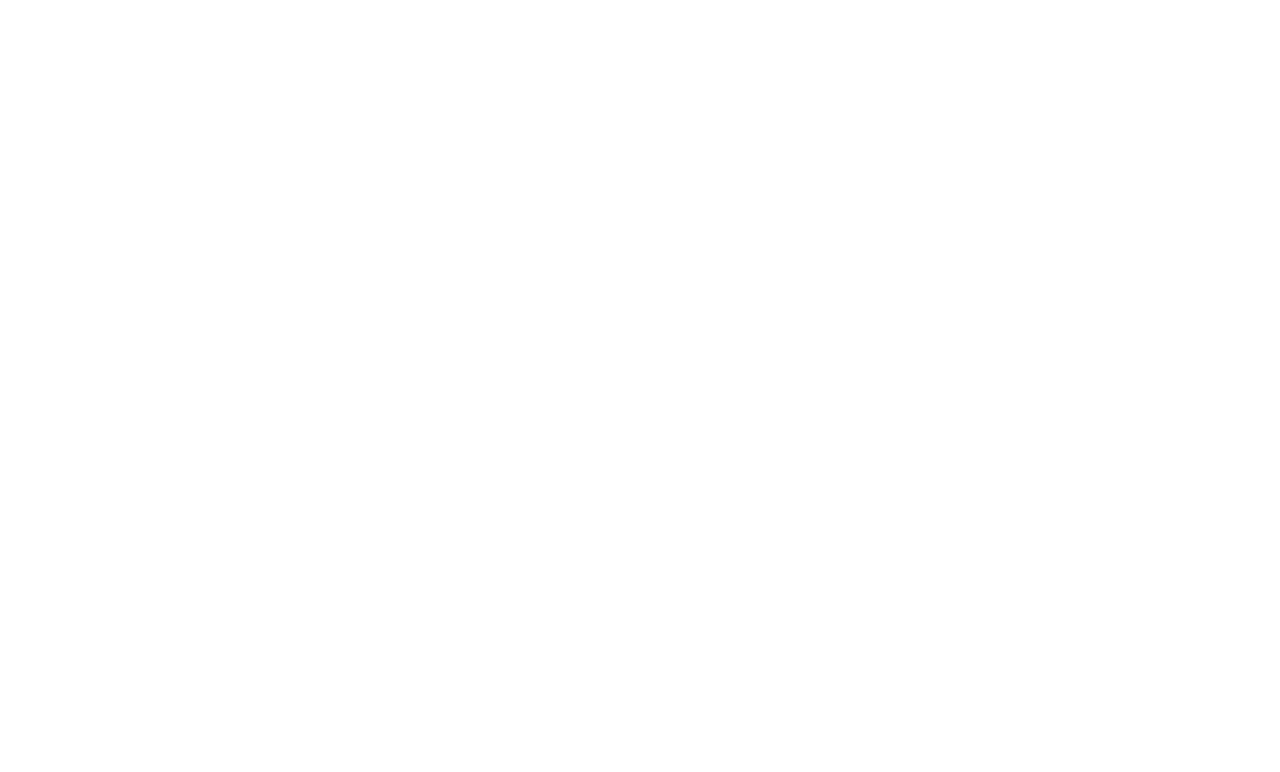
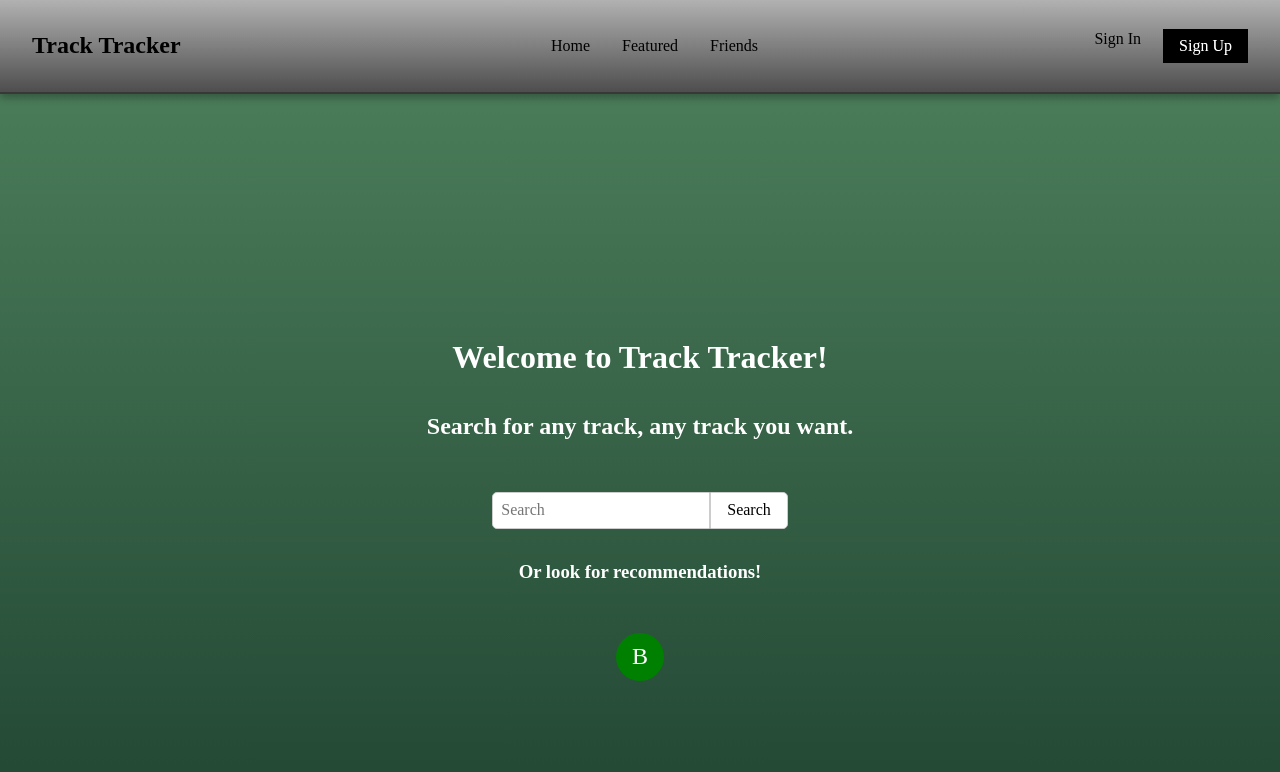
Before and after one commit to decBlazer/Track-Tracker-Frontend, a React (Create React App) app in the folder track-tracker/: page /search in a window 1280 px wide. Before the commit this address had no page. Shown: the top 772 px of the page. Built offline with nearby package versions, Linux system fonts and the light colour scheme.

Commit message:
Adding background colors

```diff
--- a/track-tracker/package.json
+++ b/track-tracker/package.json
@@ -8,6 +8,7 @@
     "@testing-library/react": "^13.4.0",
     "@testing-library/user-event": "^13.5.0",
     "html-webpack-plugin": "^5.6.0",
+    "normalize.css": "^8.0.1",
     "react": "^18.3.1",
     "react-dom": "^18.3.1",
     "react-router-dom": "^6.25.1",
--- a/track-tracker/public/index.html
+++ b/track-tracker/public/index.html
@@ -24,7 +24,7 @@
       work correctly both with client-side routing and a non-root public URL.
       Learn how to configure a non-root public URL by running `npm run build`.
     -->
-    <title>React App</title>
+    <title>Track Tracker</title>
   </head>
   <body>
     <noscript>You need to enable JavaScript to run this app.</noscript>
--- a/track-tracker/src/index.css
+++ b/track-tracker/src/assets/styles/index.css
@@ -1,5 +1,11 @@
-body {
+@import "normalize.css/normalize.css";
+
+html, body {
+
+  height: 100%;
   margin: 0;
+  padding: 0;
+  width: 100%;
   font-family: -apple-system, BlinkMacSystemFont, 'Segoe UI', 'Roboto', 'Oxygen',
     'Ubuntu', 'Cantarell', 'Fira Sans', 'Droid Sans', 'Helvetica Neue',
     sans-serif;
@@ -7,7 +13,8 @@
   -moz-osx-font-smoothing: grayscale;
 }
 
-code {
-  font-family: source-code-pro, Menlo, Monaco, Consolas, 'Courier New',
-    monospace;
+h1 {
+  margin: 0px;
 }
+
+*{ margin : 0; padding : 0}
--- a/track-tracker/src/App.js
+++ b/track-tracker/src/components/app/App.js
@@ -1,12 +1,14 @@
 import React from 'react';
 import { BrowserRouter as Router, Routes, Route } from 'react-router-dom';
-import HomePage from './pages/HomePage';
+import HomePage from '../../pages/HomePage';
+import SearchPage from '../../pages/SearchPage.js';
 
 const App = () => {
   return (
     <Router>
       <Routes>
-        <Route path="/" element={<HomePage />} />
+        <Route path="/" element={<HomePage />} /> {}
+        <Route path="/search" element={<SearchPage />} /> {}
       </Routes>
     </Router>
   );
--- a/track-tracker/src/components/NavBar.js
+++ b/track-tracker/src/components/reusable/NavBar.js
@@ -1,18 +1,29 @@
 import React from 'react';
 import styled from 'styled-components';
+import { Link } from 'react-router-dom';
 
 const Navbar = () => {
   return (
     <Nav>
       <Logo>Track Tracker</Logo>
       <NavMenu>
-        <NavItem>Home</NavItem>
-        <NavItem>Featured</NavItem>
-        <NavItem>Friends</NavItem>
+        <NavItem>
+          <StyledLink to="/">Home</StyledLink>
+        </NavItem>
+        <NavItem>
+          <StyledLink to="/featured">Featured</StyledLink>
+        </NavItem>
+        <NavItem>
+          <StyledLink to="/friends">Friends</StyledLink>
+        </NavItem>
       </NavMenu>
       <AuthButtons>
-        <SignInButton>Sign In</SignInButton>
-        <SignUpButton>Sign Up</SignUpButton>
+        <StyledLink to="/signin">
+          <SignInButton>Sign In</SignInButton>
+        </StyledLink>
+        <StyledLink to="/signup">
+          <SignUpButton>Sign Up</SignUpButton>
+        </StyledLink>
       </AuthButtons>
     </Nav>
   );
@@ -23,7 +34,10 @@
   justify-content: space-between;
   align-items: center;
   padding: 1rem 2rem;
-  background-color: white;
+ background: linear-gradient(to bottom, #A1A1A1, #484747);
+  box-shadow: 0px 4px 8px rgba(0, 0, 0, 0.3); /* Shadow effect */
+  filter: brightness(1.1); /* Slight light effect */
+  border-bottom: 2px solid #333; /* Bottom border */
 `;
 
 const Logo = styled.h1`
@@ -59,4 +73,9 @@
   cursor: pointer;
 `;
 
+const StyledLink = styled(Link)`
+  text-decoration: none;
+  color: inherit;
+`;
+
 export default Navbar;
--- a/track-tracker/src/components/SearchBar.js
+++ b/track-tracker/src/components/reusable/SearchBar.js
@@ -1,17 +1,16 @@
 import React from 'react';
 import styled from 'styled-components';
 
-const SearchBar = () => {
+const SearchBar = ({ onSearch }) => {
   return (
     <SearchContainer>
       <SearchInput placeholder="Search" />
-      <SearchButton>Search</SearchButton>
+      <SearchButton onClick={onSearch}>Search</SearchButton>
     </SearchContainer>
   );
 };
 
 const SearchContainer = styled.div`
-  display: flex;
   justify-content: center;
   align-items: center;
   margin-top: 2rem;
--- a/track-tracker/src/index.html
+++ b/track-tracker/src/index.html
@@ -1,11 +1,13 @@
 <!DOCTYPE html>
 <html lang="en">
 <head>
-    <meta charset="UTF-8" />
-    <meta name="viewport" content="width=device-width, initial-scale=1.0" />
+  <meta charset="UTF-8">
+  <meta name="viewport" content="width=device-width, initial-scale=1.0">
   <title>Track Tracker</title>
+  <link rel="stylesheet" href="assets/styles/index.css">
 </head>
 <body>
   <div id="root"></div>
+
 </body>
 </html>
--- a/track-tracker/src/index.js
+++ b/track-tracker/src/index.js
@@ -1,7 +1,8 @@
 import React from 'react';
 import ReactDOM from 'react-dom/client';
-import App from './App';
+import App from './components/app/App';
 
-// Use ReactDOM.createRoot if you are using React 18 or later
+import 'normalize.css';
+
 const root = ReactDOM.createRoot(document.getElementById('root'));
 root.render(<App />);
--- a/track-tracker/src/pages/HomePage.js
+++ b/track-tracker/src/pages/HomePage.js
@@ -1,18 +1,25 @@
 import React from 'react';
 import styled from 'styled-components';
-import NavBar from '../components/NavBar';
-import SearchBar from '../components/SearchBar';
-import RecommendationButton from '../components/RecommendationButton';
+import NavBar from '../components/reusable/NavBar';
+import SearchBar from '../components/reusable/SearchBar';
+import RecommendationButton from '../components/reusable/RecommendationButton';
+import { useNavigate } from 'react-router-dom';
 
 const HomePage = () => {
-    console.log('HomePage rendered'); // Debugging output
+
+    const navigate = useNavigate();
+
+    const navigateToSearch = () => {
+        navigate('/search');
+    };
+
   return (
-    <div>
+    <div style={{ height: '100%', margin: 0, padding: 0}}>
     <NavBar />
     <MainContainer>
       <WelcomeText>Welcome to Track Tracker!</WelcomeText>
-        <SearchText>Search for any track, any track you want.</SearchText>
-        <SearchBar />
+      <SearchText>Search for any track, any track you want. (and review!)</SearchText>
+      <SearchBar onSearch={navigateToSearch} />
       <RecommendationText>Or look for recommendations!</RecommendationText>
       <RecommendationButton />
     </MainContainer>
@@ -25,9 +32,10 @@
   flex-direction: column;
   align-items: center;
   justify-content: center;
-  height: 100vh;
+  min-height: 100vh;
   background: linear-gradient(to bottom, #4a7c59, #1d402f);
   color: white;
+    width: 100%;
 `;
 
 const WelcomeText = styled.h1`
--- /dev/null
+++ b/track-tracker/src/pages/SearchPage.js
@@ -0,0 +1,58 @@
+import React, { useState } from 'react';
+import styled from 'styled-components';
+import NavBar from '../components/reusable/NavBar';
+import SearchBar from '../components/reusable/SearchBar';
+import RecommendationButton from '../components/reusable/RecommendationButton';
+import { useNavigate } from 'react-router-dom';
+
+function SearchPage() {
+    const [searchTerm, setSearchTerm] = useState('');
+    const navigate = useNavigate();
+
+
+    const handleSearch = () => {
+        // Implement your search logic here
+        console.log('Searching for:', searchTerm);
+        navigate(`/search?query=${searchTerm}`);
+    };
+
+    return (
+        <div style={{ height: '100%', margin: 0, padding: 0}}>
+        <NavBar />
+        <MainContainer>
+          <WelcomeText>Welcome to Track Tracker!</WelcomeText>
+          <SearchText>Search for any track, any track you want.</SearchText>
+          <SearchBar onSearch={handleSearch} />
+          <RecommendationText>Or look for recommendations!</RecommendationText>
+          <RecommendationButton />
+        </MainContainer>
+      </div>
+      );
+}
+
+
+const MainContainer = styled.div`
+  display: flex;
+  flex-direction: column;
+  align-items: center;
+  justify-content: center;
+  min-height: 100vh;
+  background: linear-gradient(to bottom, #4a7c59, #1d402f);
+  color: white;
+    width: 100%;
+`;
+
+const WelcomeText = styled.h1`
+  margin-top: 2rem;
+`;
+
+const SearchText = styled.h2`
+  margin-top: 1rem;
+`;
+
+const RecommendationText = styled.h3`
+  margin-top: 2rem;
+`;
+
+
+export default SearchPage;
```
Also changed, not shown: track-tracker/src/components/app/App.css (renamed from track-tracker/src/App.css), track-tracker/src/components/reusable/RecommendationButton.js (renamed from track-tracker/src/components/RecommendationButton.js), 2 other files (tests, documents, lock files or other folders). Lines whose indentation alone changed are shown as unchanged.
